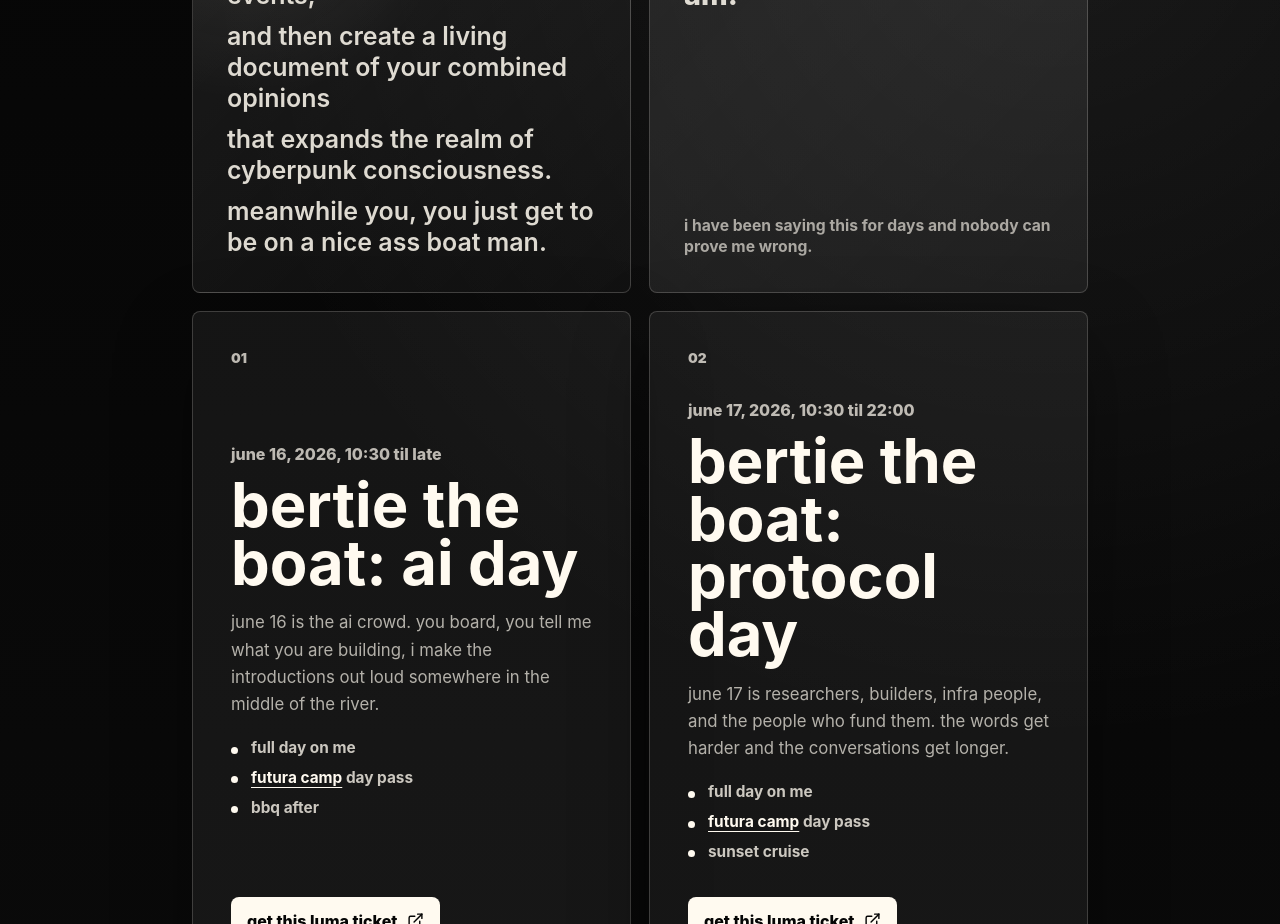
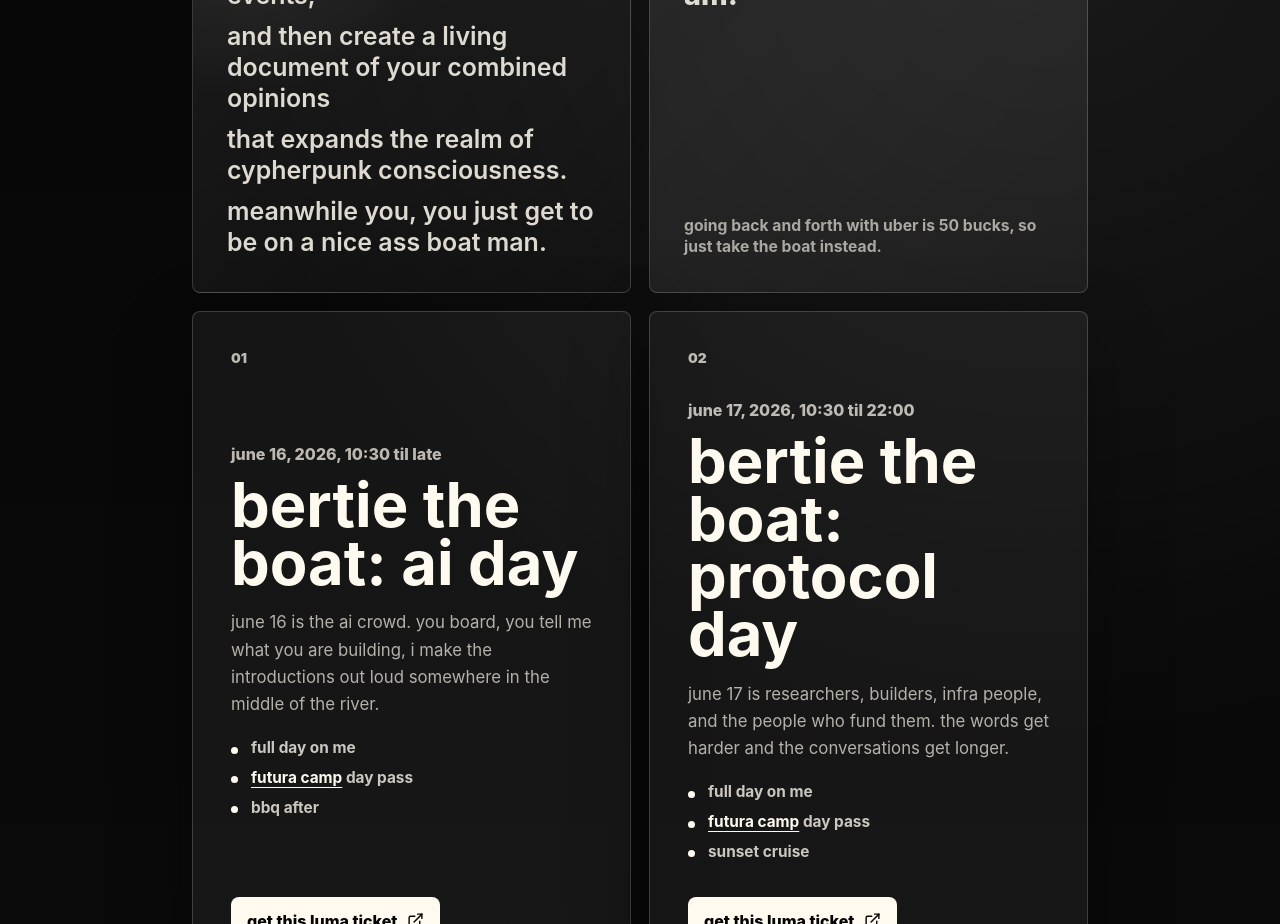
Before and after one commit to rickkdev/berlinboat, a Next.js app: page / in a window 1280 px wide. Shown: the part 1880-2804 px from the top of the page. Built offline with nearby package versions, Linux system fonts and the light colour scheme.

Commit message:
Update card copy

```diff
--- a/app/page.tsx
+++ b/app/page.tsx
@@ -284,7 +284,7 @@ export default function Home() {
               <span>i’m basically trying to aggregate things,</span>
               <span>meet the people in between events,</span>
               <span>and then create a living document of your combined opinions</span>
-              <span>that expands the realm of cyberpunk consciousness.</span>
+              <span>that expands the realm of cypherpunk consciousness.</span>
               <span>meanwhile you, you just get to be on a nice ass boat man.</span>
             </div>
           </article>
@@ -297,7 +297,7 @@ export default function Home() {
               to see where i am.
             </span>
             <p>
-              i have been saying this for days and nobody can prove me wrong.
+              going back and forth with uber is 50 bucks, so just take the boat instead.
             </p>
           </article>
           {eventDays.map((event, index) => (
```
